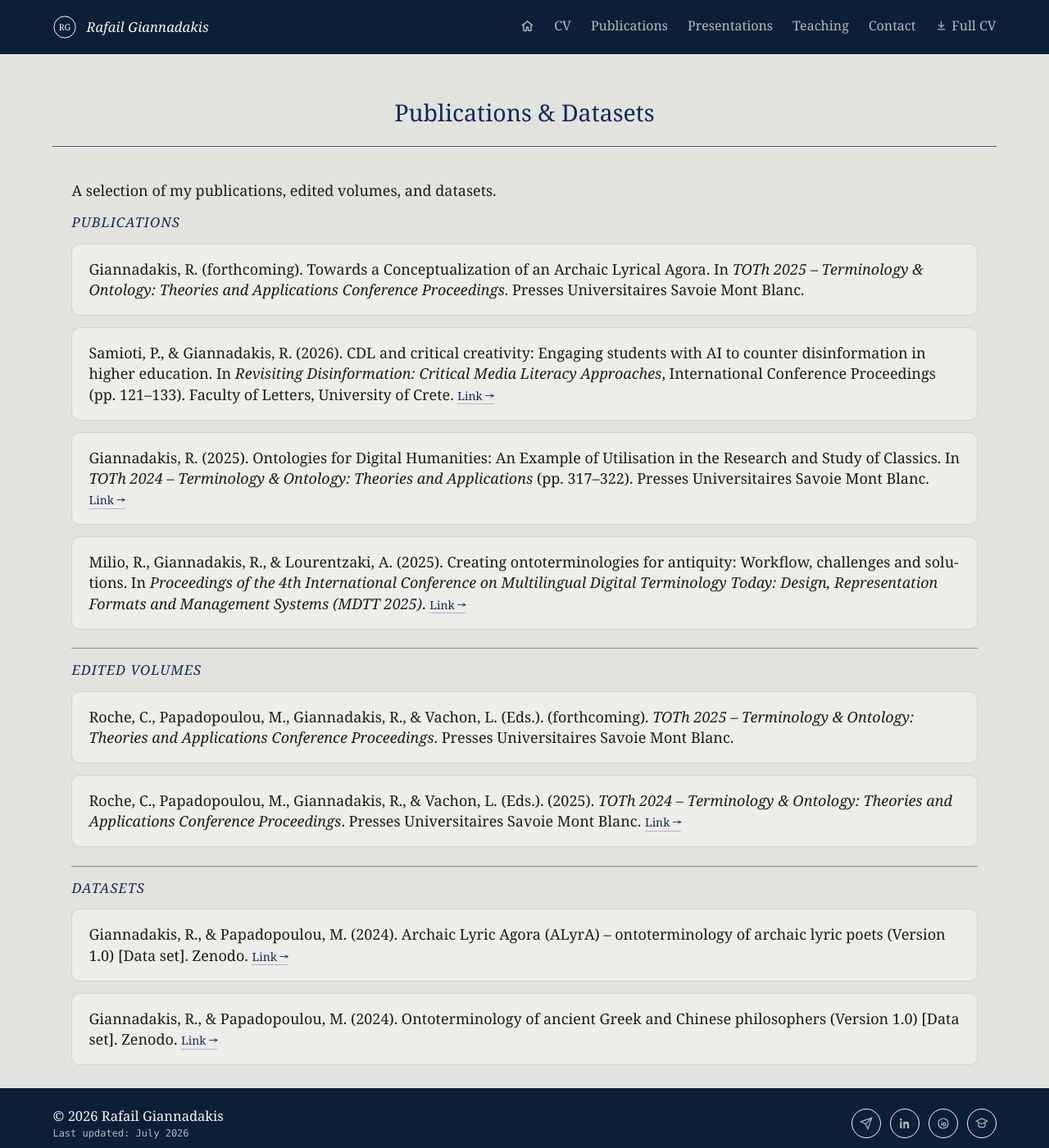
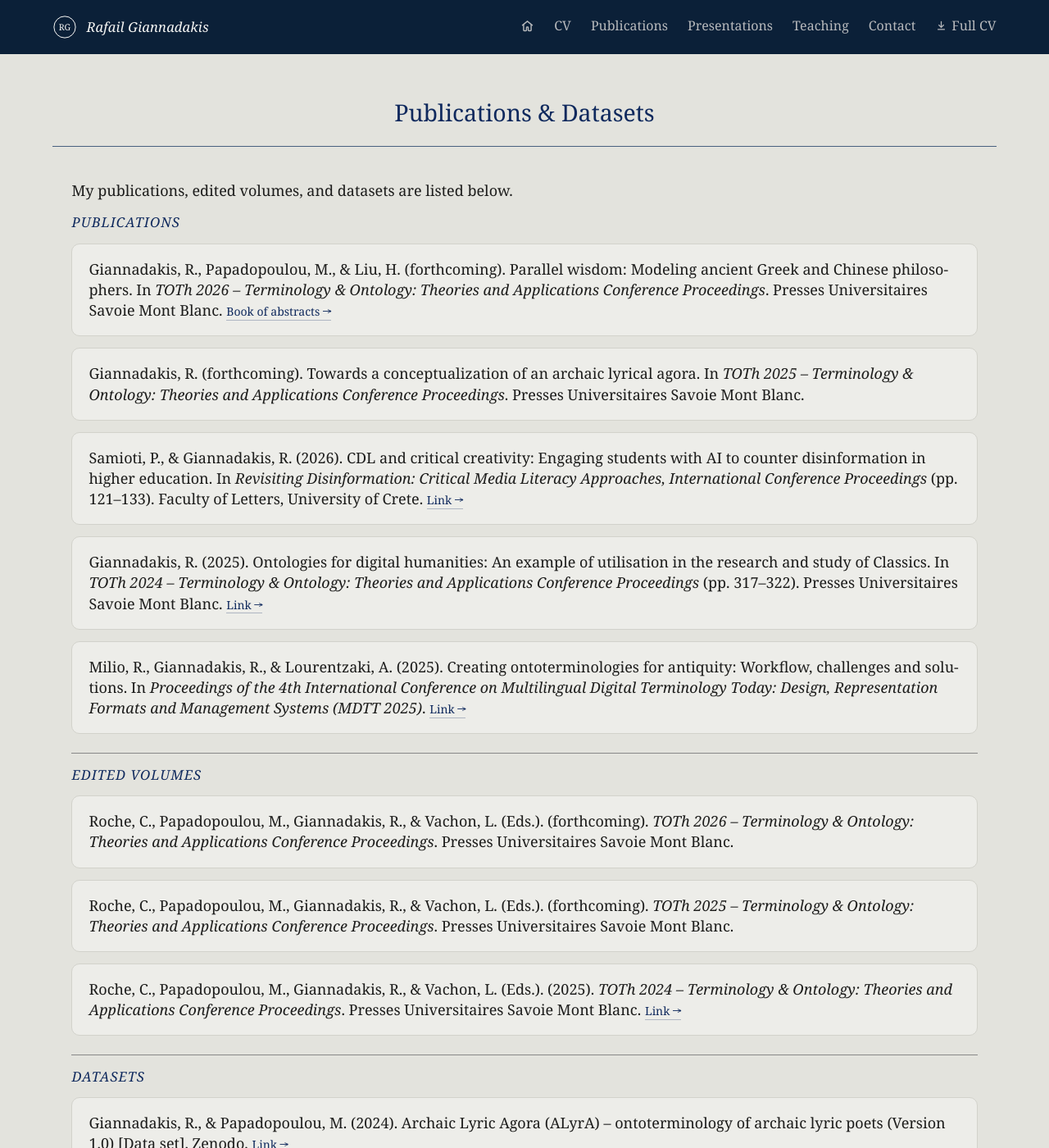
Before and after one commit to rgiannadakis/rgiannadakis.github.io, a Jekyll site: the page built from publications.md, in a window 1280 px wide and 1400 px high. Shown: the whole window at 82% size. Built offline with Jekyll 4.4.1, drawn with Linux system fonts in a browser that asks for light colours.

Commit message:
site updates

```diff
--- a/publications.md
+++ b/publications.md
@@ -4,20 +4,24 @@ title: Publications & Datasets
 permalink: /publications/
 ---
 
-A selection of my publications, edited volumes, and datasets.
+My publications, edited volumes, and datasets are listed below.
 
 ## Publications
 
 <div class="entry" markdown="1">
-Giannadakis, R. (forthcoming). Towards a Conceptualization of an Archaic Lyrical Agora. In *TOTh 2025 – Terminology & Ontology: Theories and Applications Conference Proceedings*. Presses Universitaires Savoie Mont Blanc.
+Giannadakis, R., Papadopoulou, M., & Liu, H. (forthcoming). Parallel wisdom: Modeling ancient Greek and Chinese philosophers. In *TOTh 2026 – Terminology & Ontology: Theories and Applications Conference Proceedings*. Presses Universitaires Savoie Mont Blanc. <a class="entry-link" href="https://doi.org/10.5281/zenodo.20312523">Book of abstracts →</a>
 </div>
 
 <div class="entry" markdown="1">
-Samioti, P., & Giannadakis, R. (2026). CDL and critical creativity: Engaging students with AI to counter disinformation in higher education. In *Revisiting Disinformation: Critical Media Literacy Approaches*, International Conference Proceedings (pp. 121–133). Faculty of Letters, University of Crete. <a class="entry-link" href="http://www.phl.uoc.gr/ekdoseis/Revisiting_Disinformation.pdf">Link →</a>
+Giannadakis, R. (forthcoming). Towards a conceptualization of an archaic lyrical agora. In *TOTh 2025 – Terminology & Ontology: Theories and Applications Conference Proceedings*. Presses Universitaires Savoie Mont Blanc.
 </div>
 
 <div class="entry" markdown="1">
-Giannadakis, R. (2025). Ontologies for Digital Humanities: An Example of Utilisation in the Research and Study of Classics. In *TOTh 2024 – Terminology & Ontology: Theories and Applications* (pp. 317–322). Presses Universitaires Savoie Mont Blanc. <a class="entry-link" href="https://toth.condillac.org/wp-content/uploads/2026/01/Livre_TOTh_2024.pdf">Link →</a>
+Samioti, P., & Giannadakis, R. (2026). CDL and critical creativity: Engaging students with AI to counter disinformation in higher education. In *Revisiting Disinformation: Critical Media Literacy Approaches, International Conference Proceedings* (pp. 121–133). Faculty of Letters, University of Crete. <a class="entry-link" href="http://www.phl.uoc.gr/ekdoseis/Revisiting_Disinformation.pdf">Link →</a>
+</div>
+
+<div class="entry" markdown="1">
+Giannadakis, R. (2025). Ontologies for digital humanities: An example of utilisation in the research and study of Classics. In *TOTh 2024 – Terminology & Ontology: Theories and Applications Conference Proceedings* (pp. 317–322). Presses Universitaires Savoie Mont Blanc. <a class="entry-link" href="https://toth.condillac.org/wp-content/uploads/2026/01/Livre_TOTh_2024.pdf">Link →</a>
 </div>
 
 <div class="entry" markdown="1">
@@ -25,6 +29,10 @@ Milio, R., Giannadakis, R., & Lourentzaki, A. (2025). Creating ontoterminologies
 </div>
 
 ## Edited Volumes
+
+<div class="entry" markdown="1">
+Roche, C., Papadopoulou, M., Giannadakis, R., & Vachon, L. (Eds.). (forthcoming). *TOTh 2026 – Terminology & Ontology: Theories and Applications Conference Proceedings*. Presses Universitaires Savoie Mont Blanc.
+</div>
 
 <div class="entry" markdown="1">
 Roche, C., Papadopoulou, M., Giannadakis, R., & Vachon, L. (Eds.). (forthcoming). *TOTh 2025 – Terminology & Ontology: Theories and Applications Conference Proceedings*. Presses Universitaires Savoie Mont Blanc.
```
